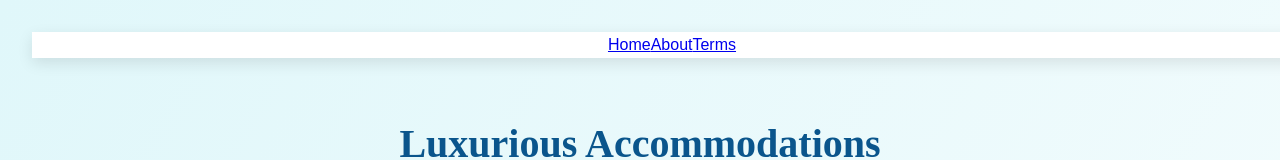
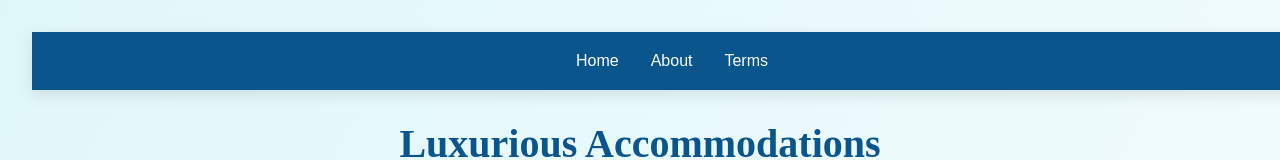
Before and after one commit to ngura9662/hotel-booking, a React (Vite) app: page / in a window 1280 px wide. Shown: the top 160 px of the page. Built offline with nearby package versions, Linux system fonts and the light colour scheme.

Commit message:
nav bar modification

```diff
--- a/src/Nav.jsx
+++ b/src/Nav.jsx
@@ -1,4 +1,5 @@
 import {Link} from 'react-router-dom'
+import './index.css'
 
 
 function Nav() {
--- a/src/index.css
+++ b/src/index.css
@@ -710,3 +710,16 @@ footer {
             margin-bottom: 1rem;
             color: #464040;
         }
+        /* Nav */
+        .nav {
+            background: var(--primary);
+            padding: 1rem;
+        }
+        .nav a {
+            color: white;
+            text-decoration: none;
+            margin: 0 1rem;
+        }
+        .nav a:hover {
+            text-decoration: underline;
+        }
```
